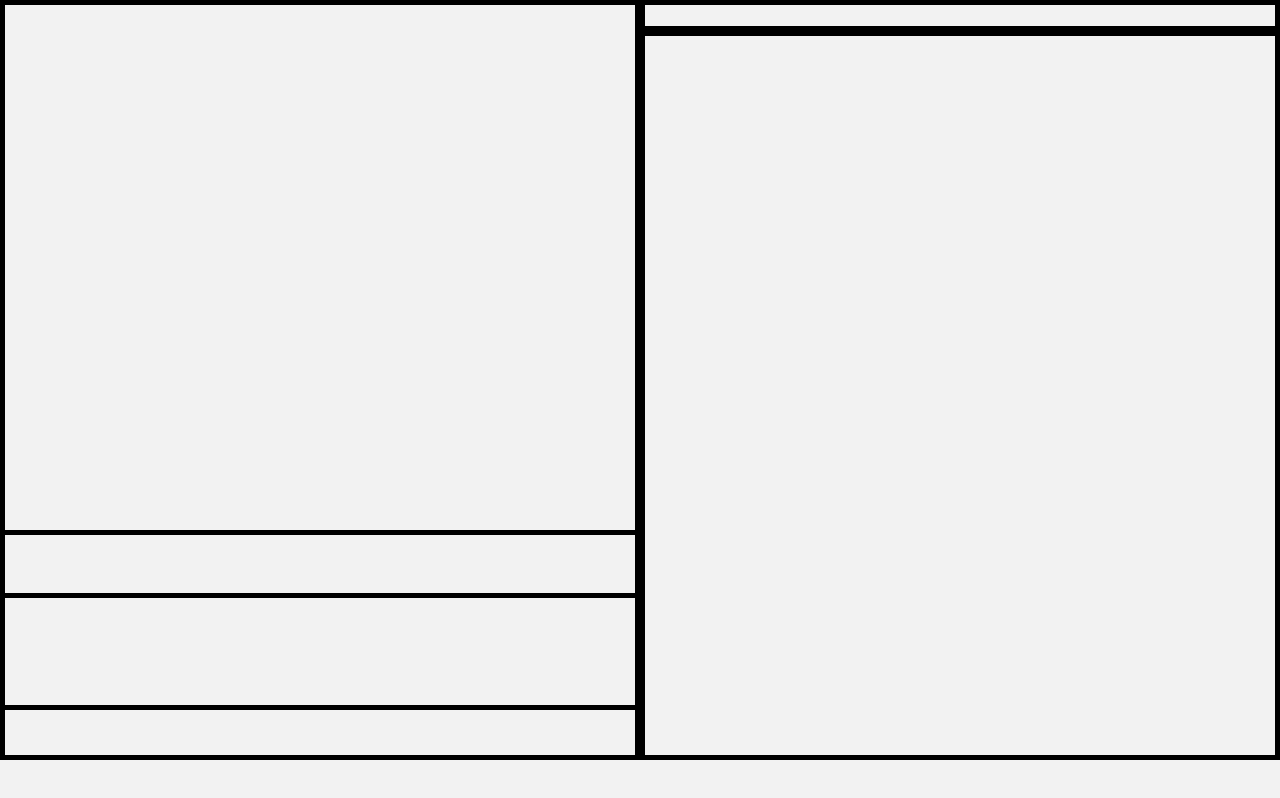
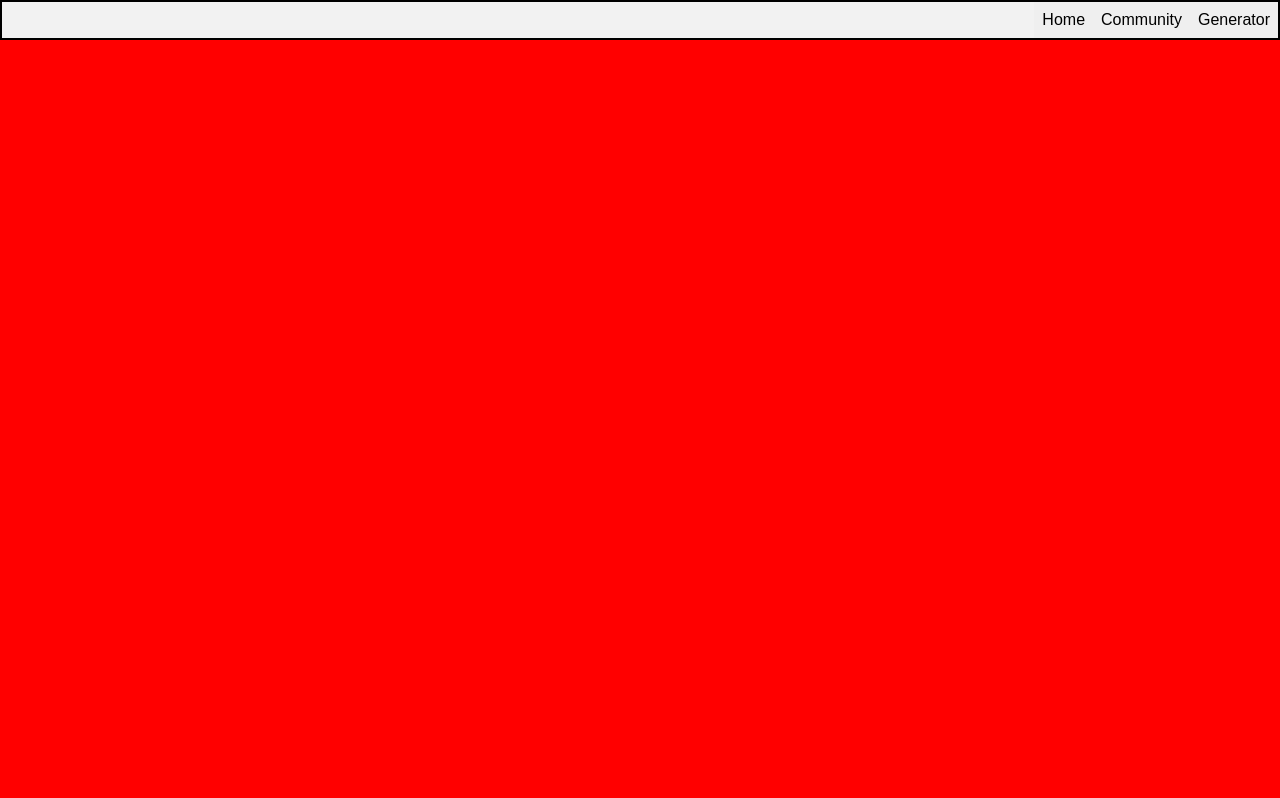
Before and after one commit to Jake-Noth/SpriteSheetGenerator, a React (Vite) app: page / in a window 1280 px wide. Built offline with nearby package versions, Linux system fonts and the light colour scheme.

Commit message:
added navbar

```diff
--- a/src/App.jsx
+++ b/src/App.jsx
@@ -1,51 +1,34 @@
+import { useState } from 'react';
+import Generator from './components/Generator';
+import NavigationBar from './components/NavigationBar';
 import './index.css';
+import Home from './components/Home';
+import Community from './components/Community';
 
 
 function App() {
 
+  const [page, setPage] = useState('home')
+
+  const pageGetter = () => {
+
+    switch(page){
+      case 'home':
+        return <Home/>
+      case 'community':
+        return <Community/>
+      case 'generator':
+        return <Generator/>
+      default:
+        <Home/>
+    }
+  }
+
   return (
-    <>
-      <div id="canvas-and-frames-container">
-        <div id='canvas-and-modifiers-container'>
-
-          <div id='main-video-canvas-container'>
-
-          </div>
-
-          <div id='modifiers-container'>
-            <div id='slider-and-frame-button-container'>
-
-              <div id='slider-container'>
-
-              </div>
-
-              <div id='keyframe-button-container'>
-
-              </div>
-            </div>
-
-            <div id='modifier-buttons-container'>
-
-            </div>
-
-            <div id='submit-button-container'>
-
-            </div>
-          </div>
-        </div>
-
-        <div id='frames-and-upload-container'>
-
-          <div id='file-upload-container'>
-
-          </div>
-
-          <div id='reset-button-container'>
-
-          </div>
-        </div>
-      </div>
-    </>
+    <div id='screen-container'>
+      <NavigationBar pageSetter = {setPage}/>
+      {pageGetter()}
+    </div>
   );
 }
 
--- a/src/components/Community.jsx
+++ b/src/components/Community.jsx
@@ -0,0 +1,8 @@
+
+export default function Community(){
+    return(
+        <div id='community-container'>
+
+        </div>
+    )
+}
--- a/src/components/Generator.jsx
+++ b/src/components/Generator.jsx
@@ -0,0 +1,45 @@
+
+export default function Generator(){
+    return(
+            <div id="generator-container">
+                <div id='canvas-and-modifiers-container'>
+
+                    <div id='main-video-canvas-container'>
+
+                    </div>
+
+                    <div id='modifiers-container'>
+                        <div id='slider-and-frame-button-container'>
+
+                            <div id='slider-container'>
+
+                            </div>
+
+                            <div id='keyframe-button-container'>
+
+                            </div>
+                        </div>
+
+                        <div id='modifier-buttons-container'>
+
+                        </div>
+
+                        <div id='submit-button-container'>
+
+                        </div>
+                    </div>
+                </div>
+
+                <div id='frames-and-upload-container'>
+
+                    <div id='file-upload-container'>
+
+                    </div>
+
+                    <div id='reset-button-container'>
+
+                    </div>
+                </div>
+            </div>
+    )
+}
--- a/src/components/Home.jsx
+++ b/src/components/Home.jsx
@@ -0,0 +1,9 @@
+
+
+export default function Home(){
+    return(
+        <div id='home-container'>
+
+        </div>
+    )
+}
--- /dev/null
+++ b/src/components/NavigationBar.jsx
@@ -0,0 +1,16 @@
+
+export default function NavigationBar({ pageSetter }){
+
+    const handleNavigation = (destination) => {
+        pageSetter(destination)
+        console.log('change to' + destination)
+    }
+
+    return(
+        <nav id='navigation-bar-container'>
+            <button onClick={() => handleNavigation('home')} className="navbar-option">Home</button>
+            <button onClick={() => handleNavigation('community')} className="navbar-option">Community</button>
+            <button onClick={() => handleNavigation('generator')} className="navbar-option">Generator</button>
+        </nav>
+    )
+}
--- a/src/index.css
+++ b/src/index.css
@@ -13,11 +13,31 @@ html, body {
   height: 100%;
 }
 
-#canvas-and-frames-container {
+#screen-container {
+  height: 100%
+}
+
+#navigation-bar-container {
+  display: flex;
+  flex-direction: row;
+  height: 5%;
+  border: 2px solid black;
+  justify-content: end;
+}
+
+.navbar-option {
+  border: none;
+  font-size: 2vh;
+  padding-right: 1vh;
+  padding-left: 1vh;
+}
+
+#generator-container {
   display: flex;
   width: 100%;
   flex-direction: row;
   height: 95%;
+  background-color: purple;
 }
 
 #canvas-and-modifiers-container {
@@ -115,3 +135,13 @@ html, body {
   border-top: 5px solid black;
   height: 4%;
 }
+
+#home-container {
+  height: 95%;
+  background-color: red;
+}
+
+#community-container {
+  height: 95%;
+  background-color: blue;
+}
```
